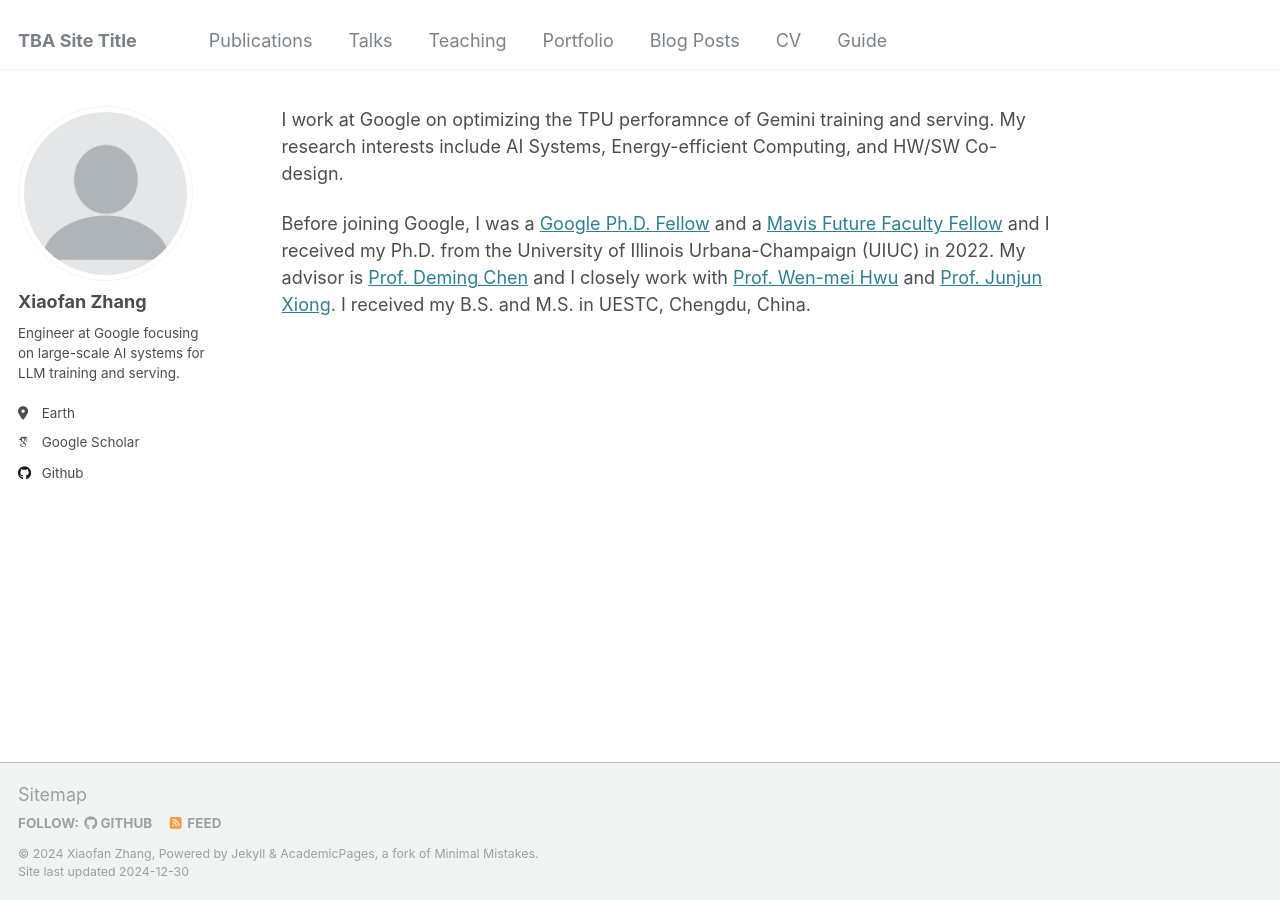
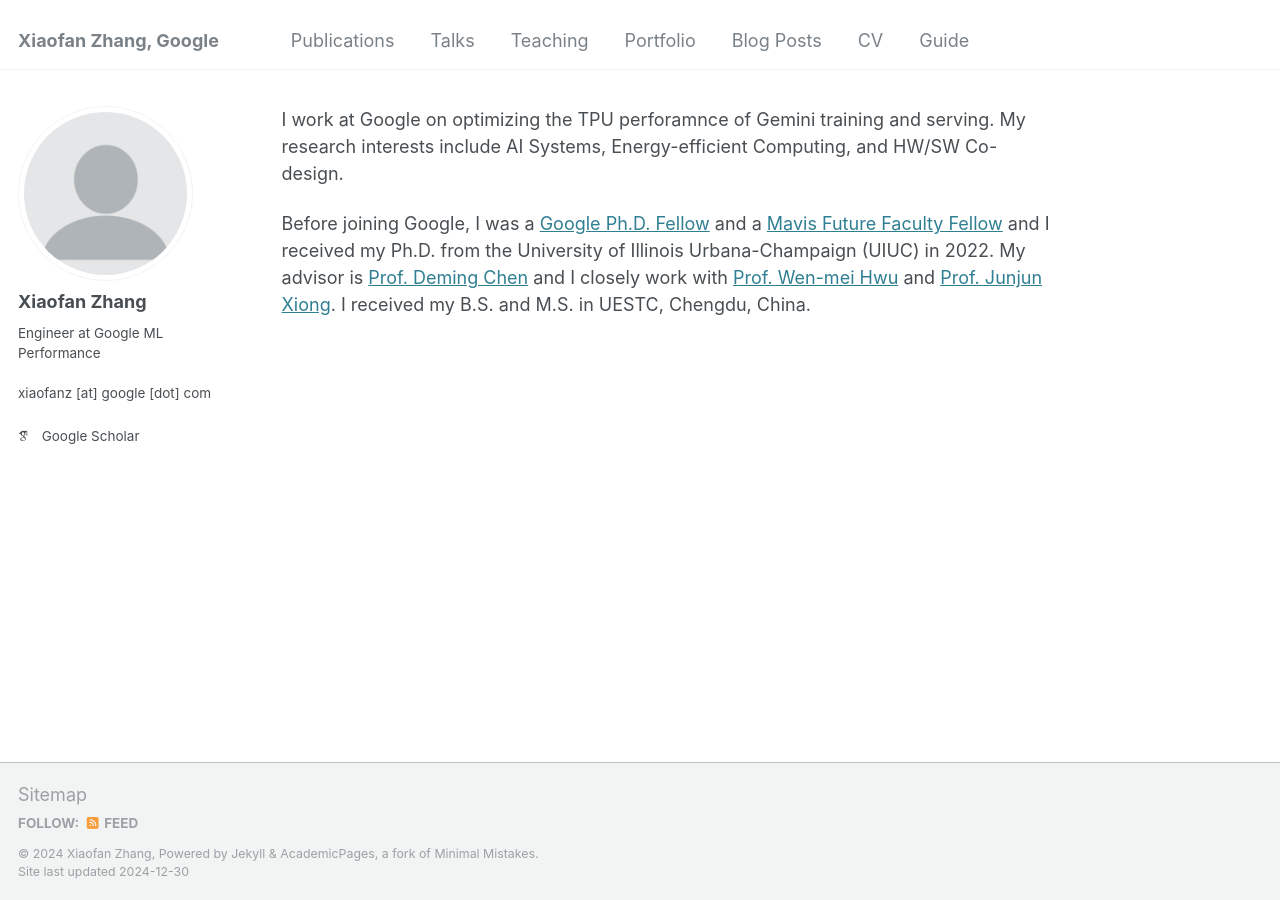
Before and after one commit to TomG008/TomG008.github.io, a Jekyll site: the page built from index.md, in a window 1280 px wide. Built offline with Jekyll 4.4.1, drawn with Linux system fonts in a browser that asks for light colours; some web fonts are replaced; our own code applies the rules of GitHub Pages for plain Markdown files.

Commit message:
Update _config.yml

```diff
--- a/_config.yml
+++ b/_config.yml
@@ -8,11 +8,11 @@
 
 # Basic Site Settings
 locale                   : "en-US"
-title                    : "TBA Site Title"
+title                    : "Xiaofan Zhang, Google"
 title_separator          : "-"
 name                     : &name "Xiaofan Zhang"
-description              : &description "xiaofanz [at] google [dot] com"
-url                      : https://academicpages.github.io # the base hostname & protocol for your site e.g. "https://[your GitHub username].github.io"
+description              : &description
+url                      : https://tomg008.github.io/ # the base hostname & protocol for your site e.g. "https://[your GitHub username].github.io"
 baseurl                  : "" # the subpath of your site, e.g. "/blog"
 repository               : "academicpages/academicpages.github.io"
 
@@ -24,9 +24,9 @@ author:
   avatar           : "profile.png"
   name             : "Xiaofan Zhang"
   pronouns         : # example: "she/her"
-  bio              : "Engineer at Google focusing on large-scale AI systems for LLM training and serving."
-  location         : "Earth"
-  # employer         : "Google"
+  bio              : "Engineer at Google ML Performance<br><br>xiaofanz [at] google [dot] com"
+  # location         : "Earth"
+  # employer         : #
   # uri              : # URL
   # email            : "none@example.org"
 
@@ -44,7 +44,7 @@ author:
   bitbucket        : # Username - Update with your username on the site
   codepen          : # Username
   dribbble         : # Username
-  github           : "academicpages"
+  github           : # "academicpages"
   kaggle           : # Username
   stackoverflow    : # User number or user number and name (i.e., use "1" or "1/jeff-atwood")
 
```
